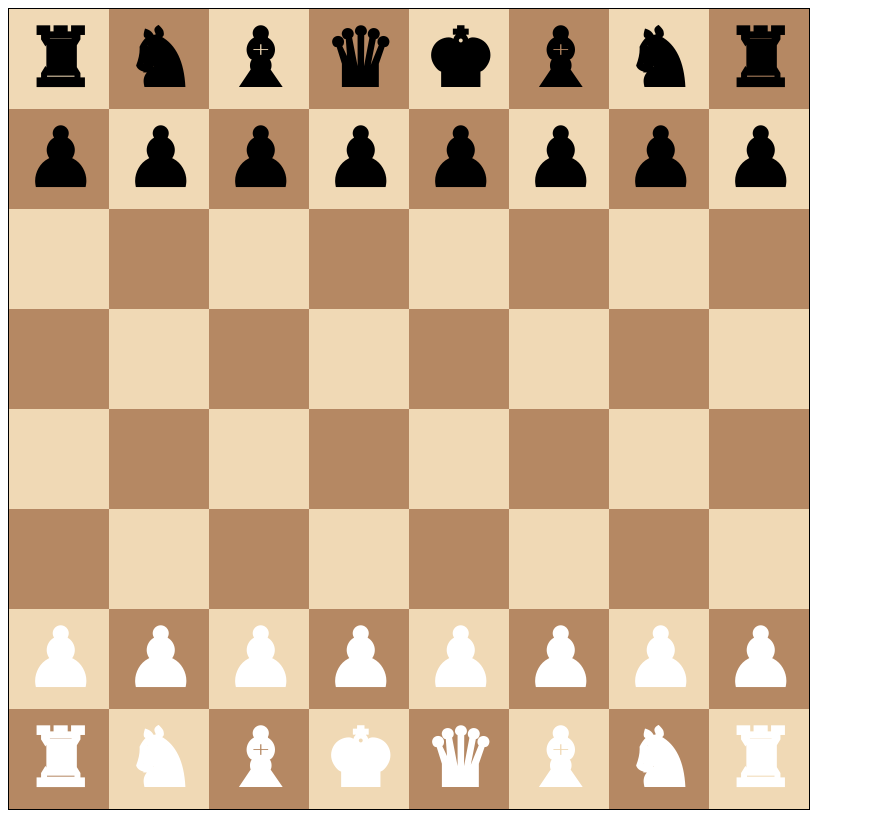
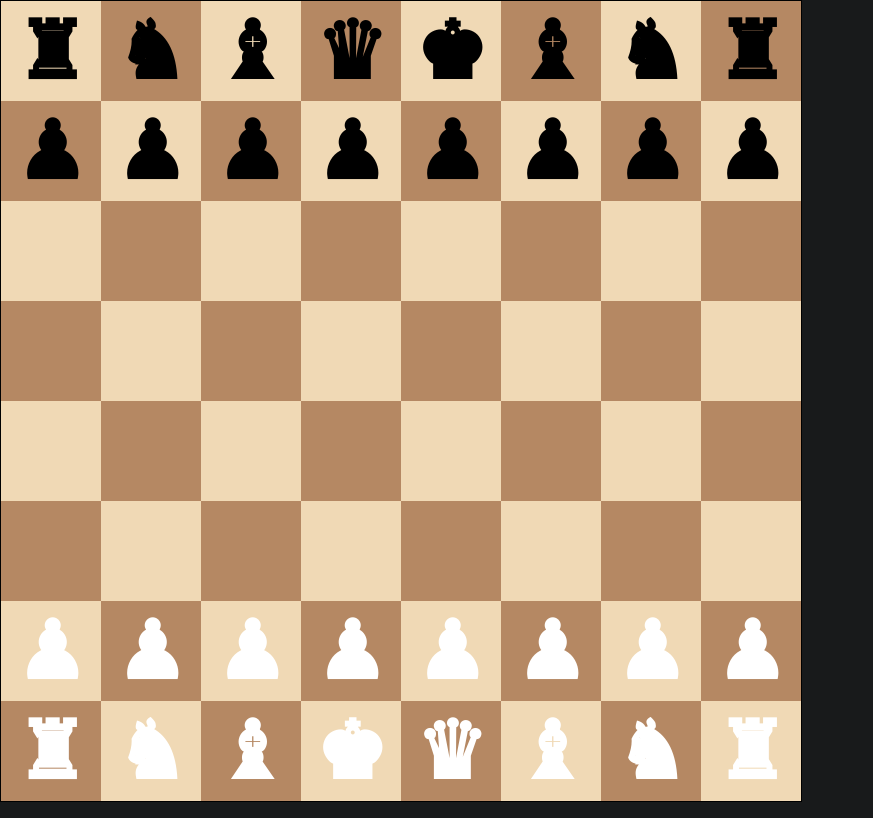
Before and after one commit to tedleahy/chess-with-react-dnd, a React (Vite) app: page / in a window 1280 px wide. Shown: the whole page, without its empty margins (0-873 px from the left). Built offline with nearby package versions, Linux system fonts and the light colour scheme.

Commit message:
Make background dark

```diff
--- a/src/main.tsx
+++ b/src/main.tsx
@@ -1,6 +1,7 @@
 import { StrictMode } from 'react';
 import { createRoot } from 'react-dom/client';
 import Board from './components/Board.tsx';
+import './styles/main.css';
 
 createRoot(document.getElementById('root')!).render(
   <StrictMode>
--- /dev/null
+++ b/src/styles/main.css
@@ -0,0 +1,4 @@
+body {
+  margin: 0;
+  background-color: #181a1b;
+}
```
